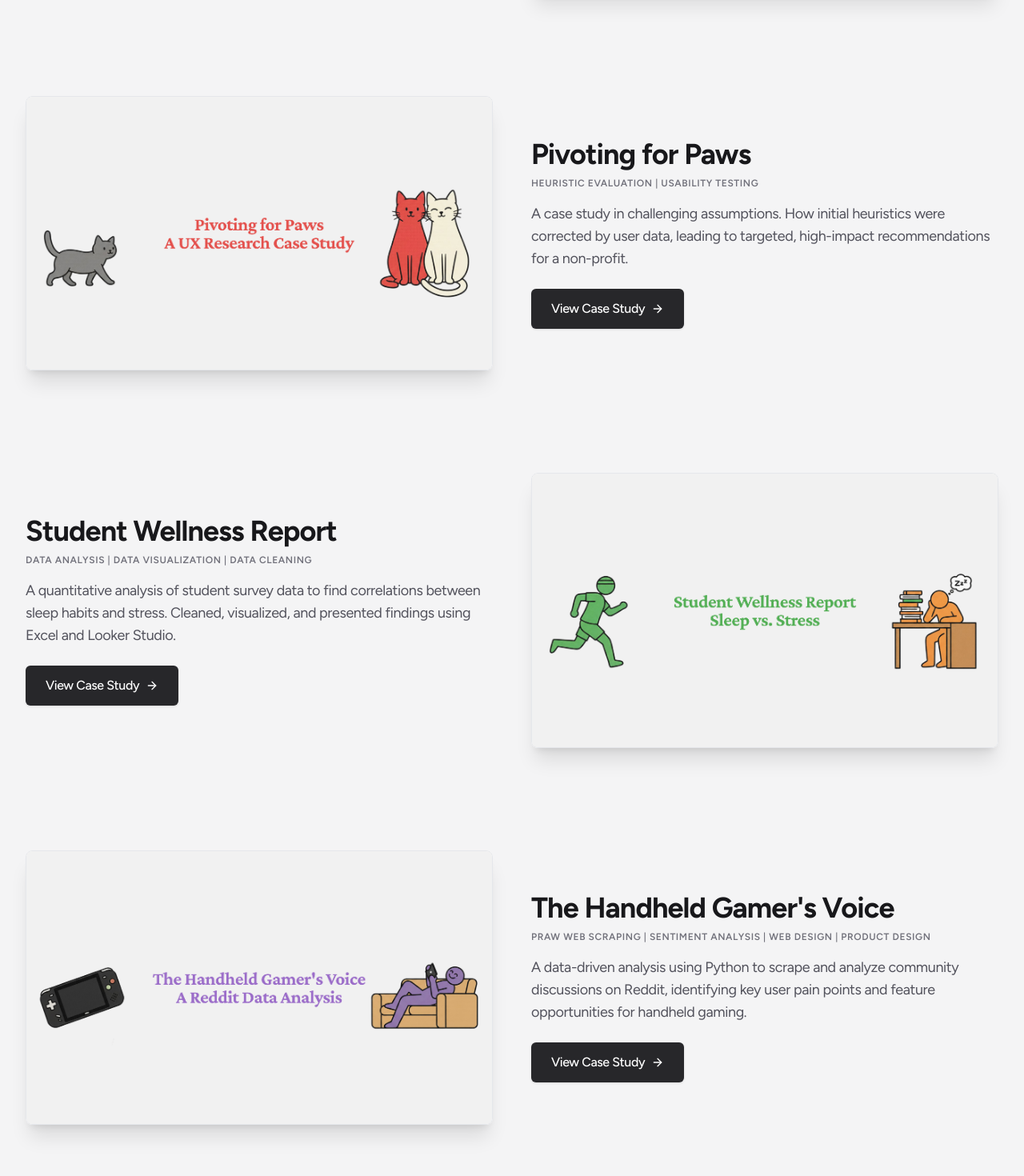
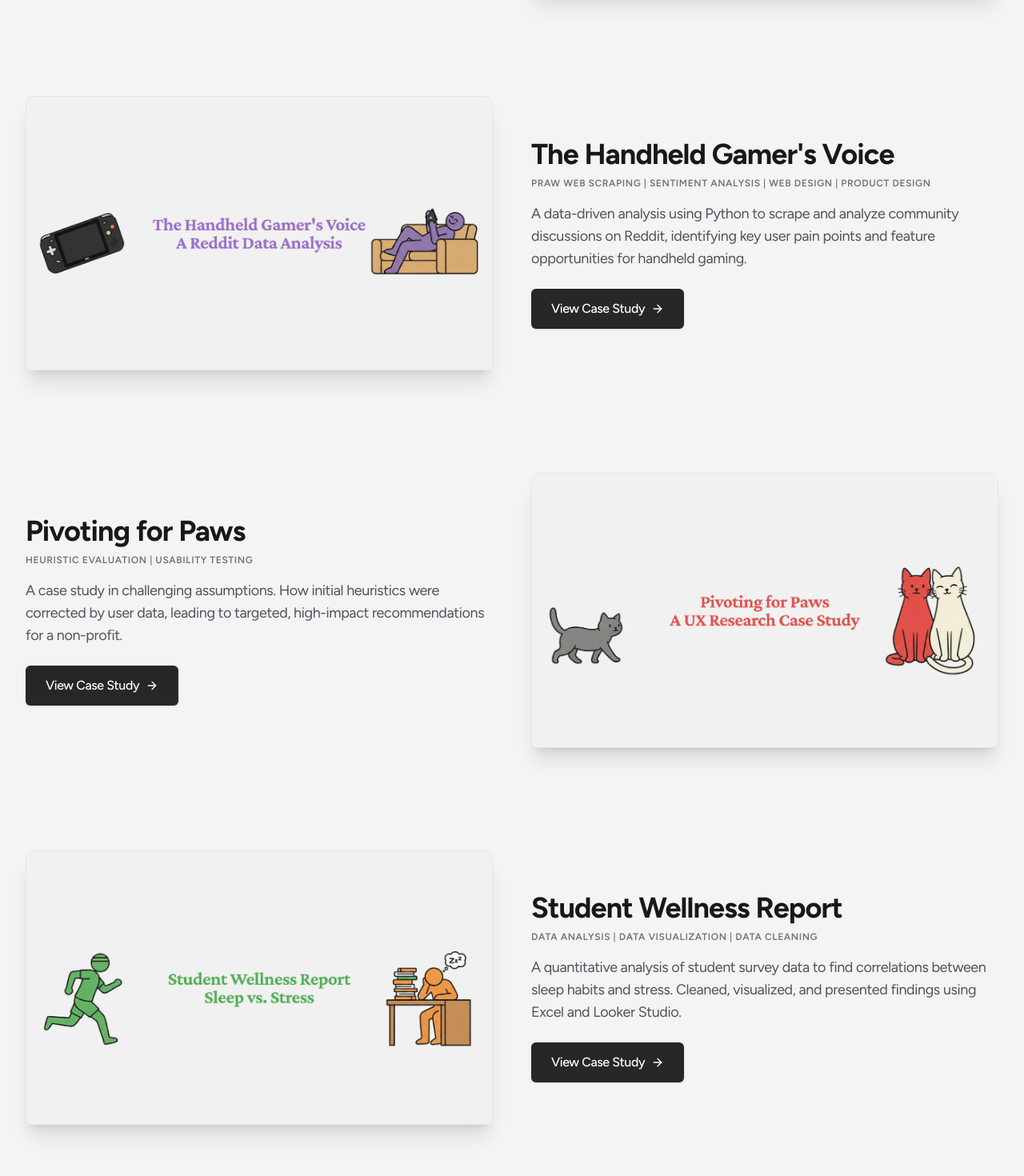
Before and after one commit to nthsm/portfolio, a Next.js app: page / in a window 1280 px wide. Shown: the part 1400-2870 px from the top of the page at 80% size. Built offline with nearby package versions, Linux system fonts and the light colour scheme; no server answers.

Commit message:
Update data.ts

```diff
--- a/app/data.ts
+++ b/app/data.ts
@@ -42,6 +42,14 @@ export const PROJECTS: Project[] = [
     id: 'project1',
   },
   {
+    name: "The Handheld Gamer's Voice",
+    description:
+      'A data-driven analysis using Python to scrape and analyze community discussions on Reddit, identifying key user pain points and feature opportunities for handheld gaming.',
+    link: '/handheld-analysis',
+    image: '/project3-tn.png',
+    id: 'project3',
+  },
+  {
     name: 'Pivoting for Paws',
     description:
       'A case study in challenging assumptions. How initial heuristics were corrected by user data, leading to targeted, high-impact recommendations for a non-profit.',
@@ -57,14 +65,6 @@ export const PROJECTS: Project[] = [
     image: '/project4-tn.png',
     id: 'project4',
   },
-  {
-    name: "The Handheld Gamer's Voice",
-    description:
-      'A data-driven analysis using Python to scrape and analyze community discussions on Reddit, identifying key user pain points and feature opportunities for handheld gaming.',
-    link: '/handheld-analysis',
-    image: '/project3-tn.png',
-    id: 'project3',
-  },
 ]
 
 export const SOCIAL_LINKS: SocialLink[] = [
```
